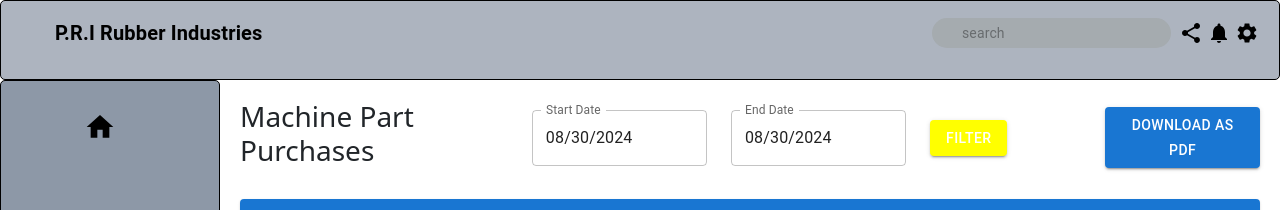
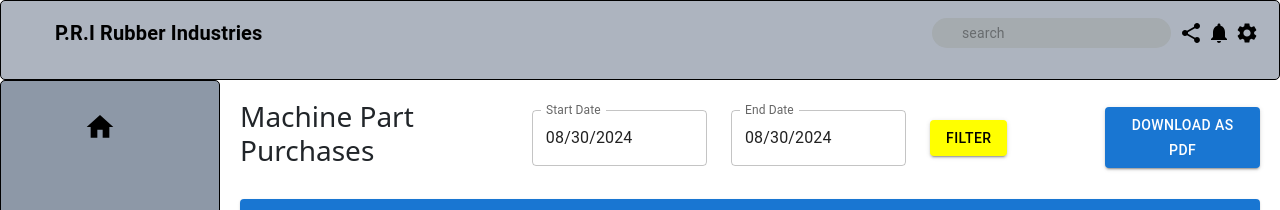
Before and after one commit to Shashiran1124/Rubber-Carpet-Manufacturing-System, a React (Create React App) app in the folder frontend/: page /Part/all in a window 1280 px wide. Shown: the top 210 px of the page. Built offline with nearby package versions, Linux system fonts and the light colour scheme.

Commit message:
fix:part filter button color

```diff
--- a/frontend/src/components/BuyPartView.js
+++ b/frontend/src/components/BuyPartView.js
@@ -136,7 +136,7 @@ export default function BuyPartView() {
                          variant="contained"
                           sx={{
                             backgroundColor: "yellow",
-                            color: "#fff",
+                            color: "#000",
                             marginTop: "10px",
                           }}
                          type="button"
```
